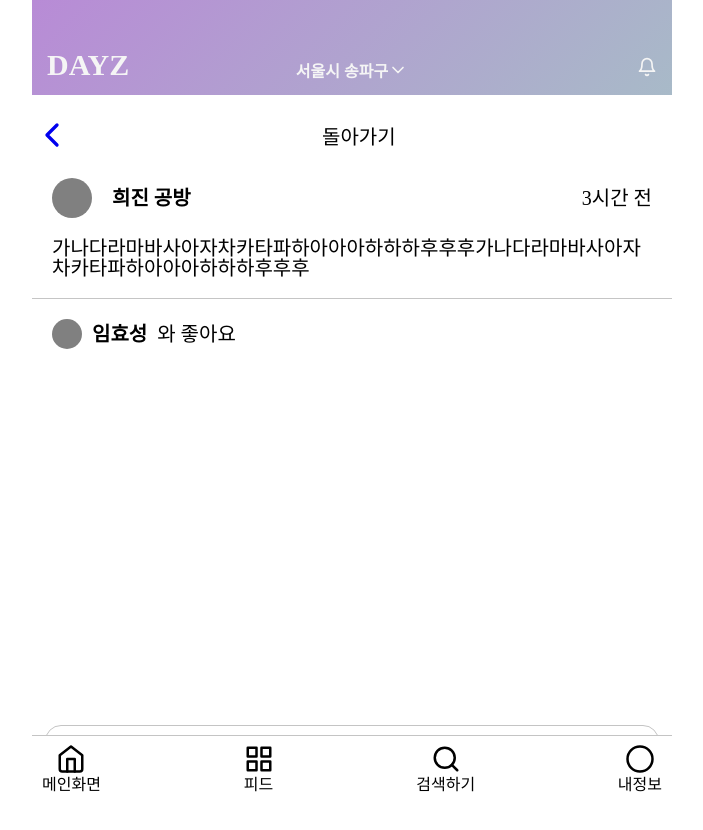
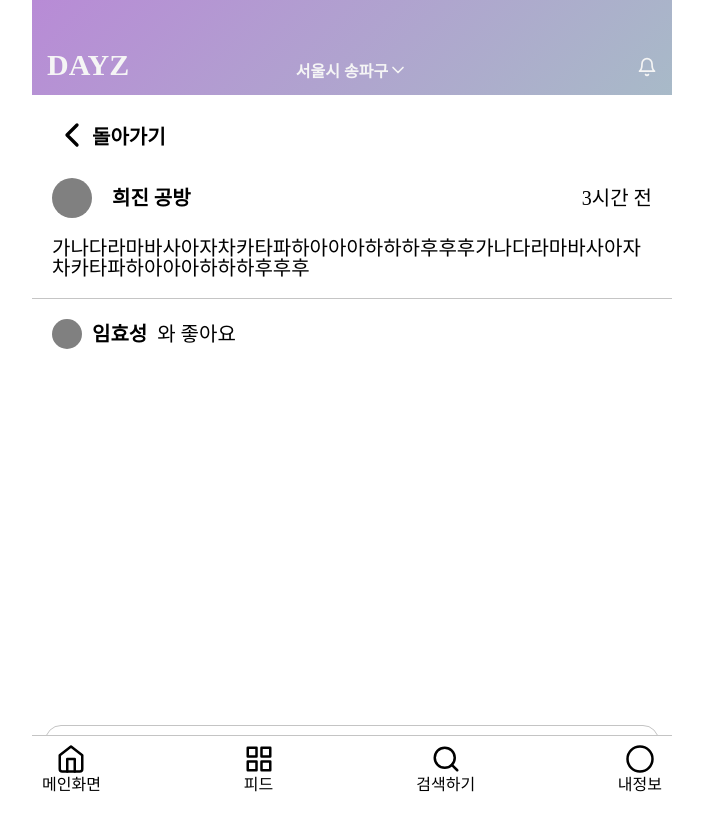
Before and after one commit to prgrms-web-devcourse/Team_DAYZ_DAYZ_FE, a React (Create React App) app: page /feed/comments/1 in a window 1280 px wide. Shown: the top 830 px of the page, without its empty margins (288-991 px from the left). Built offline with nearby package versions, Linux system fonts and the light colour scheme.

Commit message:
Design: Go back component link 색상 변경

```diff
--- a/src/components/domain/Goback/index.tsx
+++ b/src/components/domain/Goback/index.tsx
@@ -12,7 +12,7 @@ interface Props {
 const GoBack = ({ children, to, ...props }: Props) => {
   return (
     <SearchBackButtonWrapper>
-      <Link to={to} replace={true}>
+      <Link to={to} replace={true} style={{ color: 'black' }}>
         <ChevronLeft size={40} />
       </Link>
       <SearchBackButtonText> {children}</SearchBackButtonText>
--- a/src/pages/CommentsPage/index.tsx
+++ b/src/pages/CommentsPage/index.tsx
@@ -2,16 +2,12 @@ import React from 'react';
 import styled from '@emotion/styled';
 import { ChevronLeft } from 'react-feather';
 import { Link } from 'react-router-dom';
+import { GoBack } from '../../components/domain';
 const CommentsPage = () => {
   // 추후에 하단 NAV없애야 함
   return (
     <CommentsWrapper>
-      <CommentsBackButton>
-        <Link to="/feed">
-          <ChevronLeft size={40} />
-        </Link>
-        <CommentsBackButtonText>돌아가기</CommentsBackButtonText>
-      </CommentsBackButton>
+      <GoBack to={'/feed'}>돌아가기</GoBack>
 
       <CommentsTopWrapper>
         <CommentsAuthorAvatar>
```
